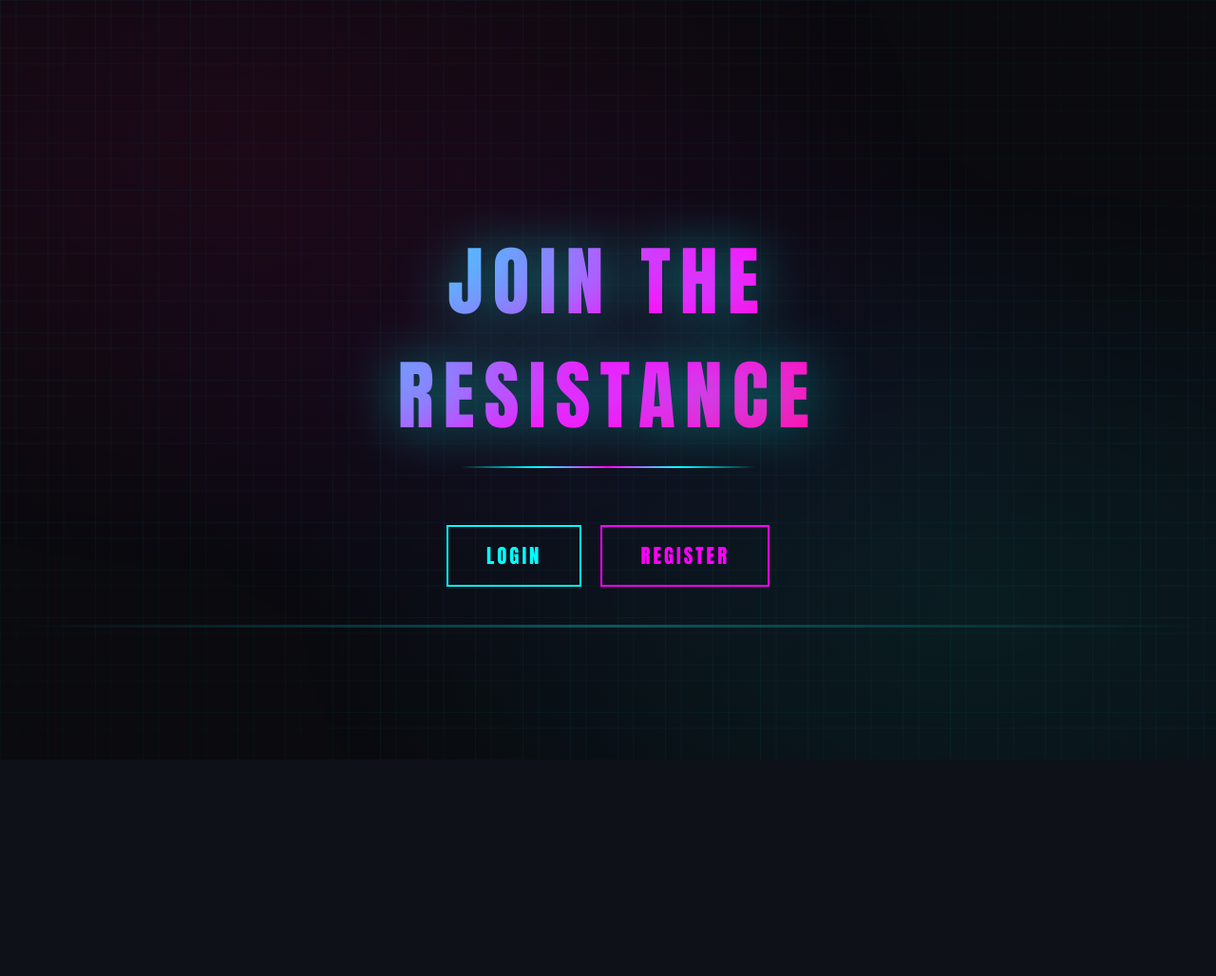
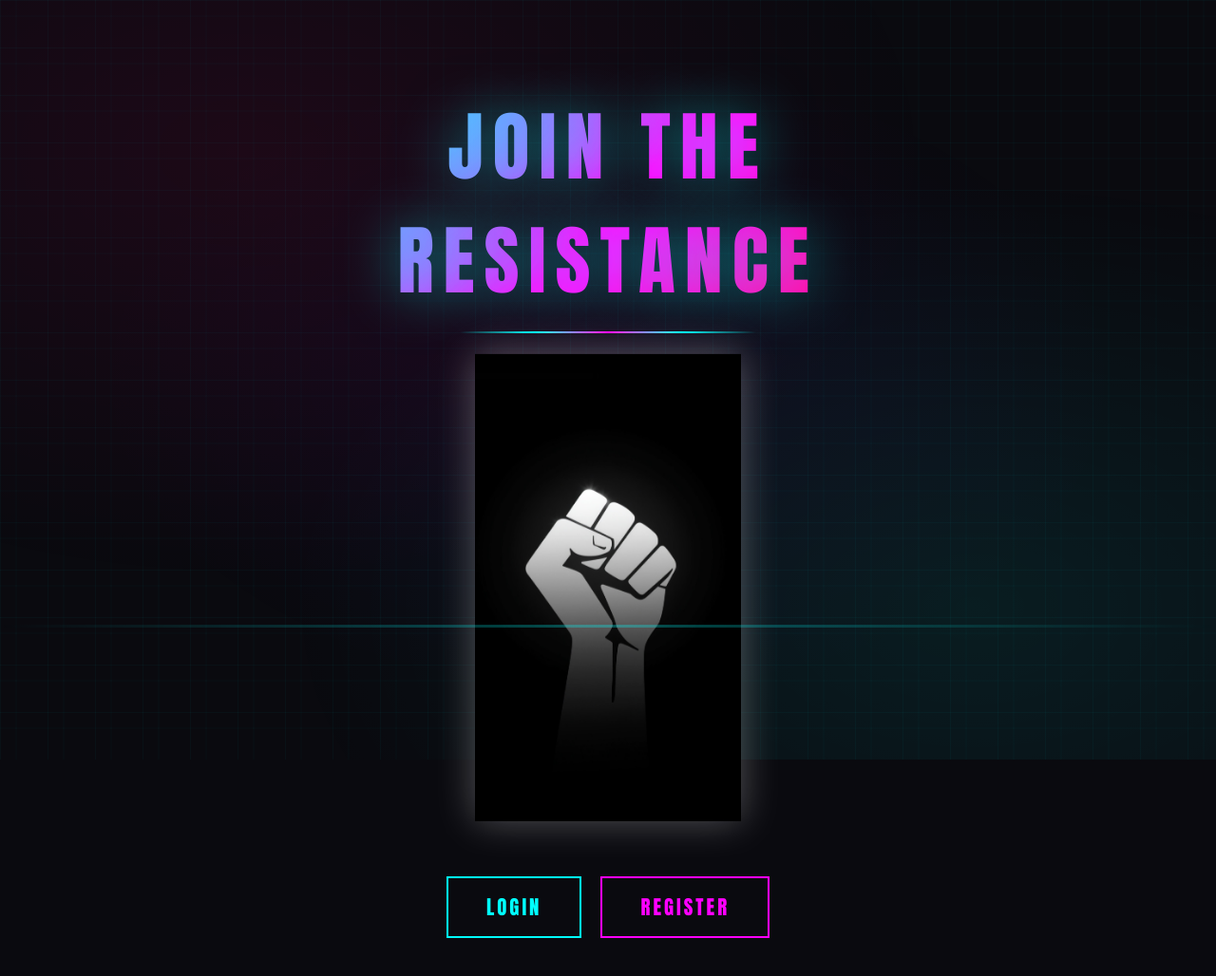
Before and after one commit to Johnnyqureshi/JQFinance, a Flask app: page / in a window 1280 px wide. Shown: the whole page at 95% size. Before the commit the page ends 800 px from the top, so only its background shows below. Run offline with Flask 3, Linux system fonts and the light colour scheme.

Commit message:
Add a user-provided image to the landing page as a fist graphic
Update templates/index.html to include a new `fist-image` class and corresponding CSS for styling and animation, and add an `<img>` tag to display the uploaded `resistance-fist.jpg` from the static folder.

Replit-Commit-Author: Agent
Replit-Commit-Session-Id: a2bbaf12-8b26-4f90-9644-7bc812e47271
Replit-Commit-Checkpoint-Type: full_checkpoint
Replit-Commit-Event-Id: 2eaba1b6-ebb5-4a30-83a2-300cb7225a51
Replit-Commit-Screenshot-Url: https://storage.googleapis.com/screenshot-production-us-central1/b916305a-f631-4e77-949a-84a5daadd821/a2bbaf12-8b26-4f90-9644-7bc812e47271/pp0zhUw
Replit-Helium-Checkpoint-Created: true

```diff
--- a/templates/index.html
+++ b/templates/index.html
@@ -40,13 +40,27 @@
         -webkit-text-fill-color: transparent;
         background-clip: text;
         text-shadow: 0 0 60px rgba(0, 255, 255, 0.5);
-        margin-bottom: 60px;
+        margin-bottom: 30px;
         animation: titlePulse 3s ease-in-out infinite;
     }
 
     @keyframes titlePulse {
         0%, 100% { filter: brightness(1); }
         50% { filter: brightness(1.2); }
+    }
+
+    .fist-image {
+        width: 280px;
+        height: auto;
+        margin: 20px auto;
+        display: block;
+        filter: drop-shadow(0 0 20px rgba(255, 255, 255, 0.3));
+        animation: fistFloat 4s ease-in-out infinite;
+    }
+
+    @keyframes fistFloat {
+        0%, 100% { transform: translateY(0); }
+        50% { transform: translateY(-10px); }
     }
 
     .auth-buttons {
@@ -181,6 +195,8 @@
 <div class="landing-container">
     <h1 class="main-title">JOIN THE RESISTANCE</h1>
 
+    <img src="{{ url_for('static', filename='resistance-fist.jpg') }}" alt="Resistance Fist" class="fist-image">
+
     <div class="auth-buttons">
         <a href="/login" class="auth-btn btn-login">Login</a>
         <a href="/register" class="auth-btn btn-register">Register</a>
```
Also changed, not shown: attached_assets/IMG_6092_1766265344531.jpeg (added), static/resistance-fist.jpg (added).
